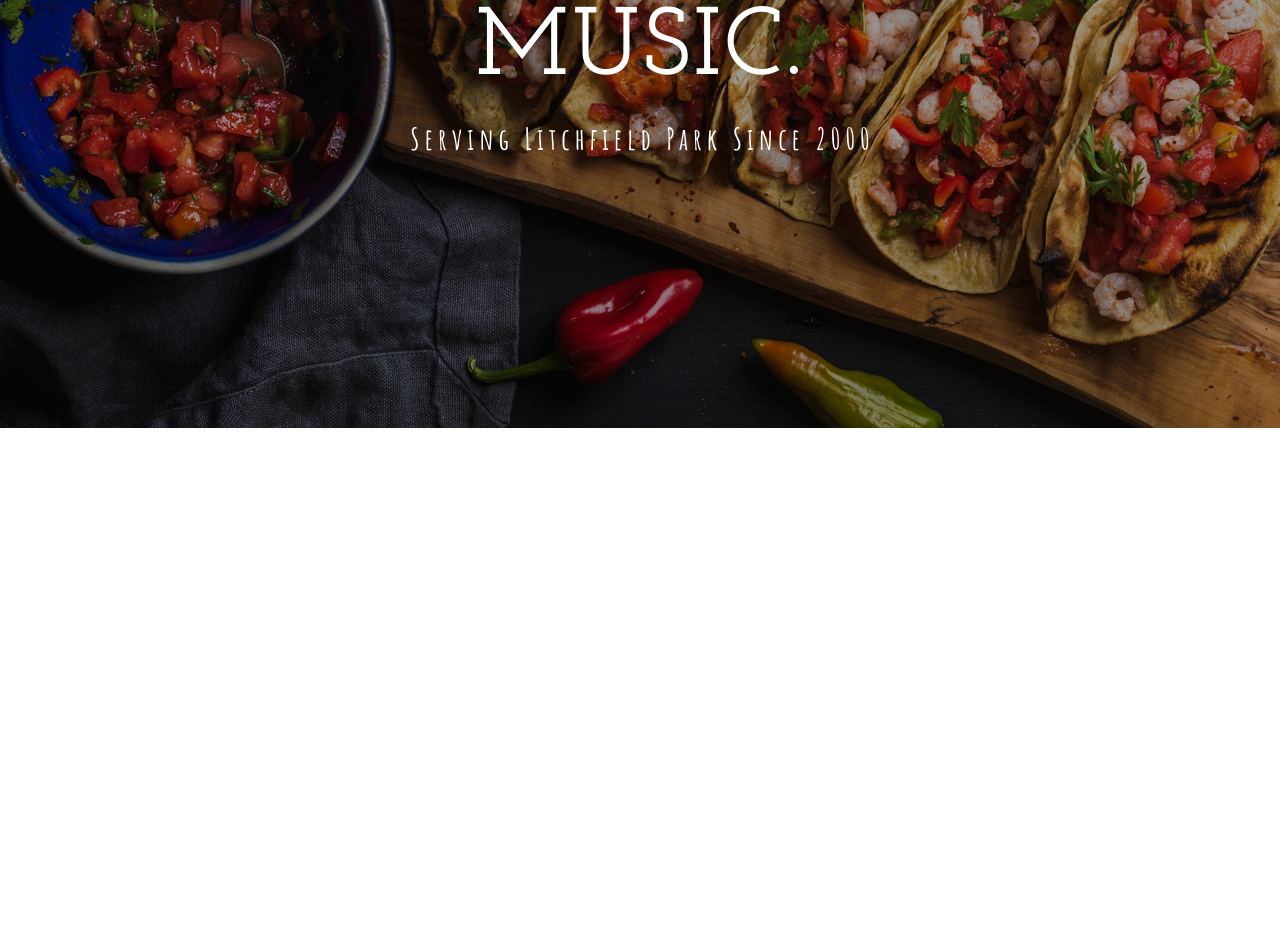
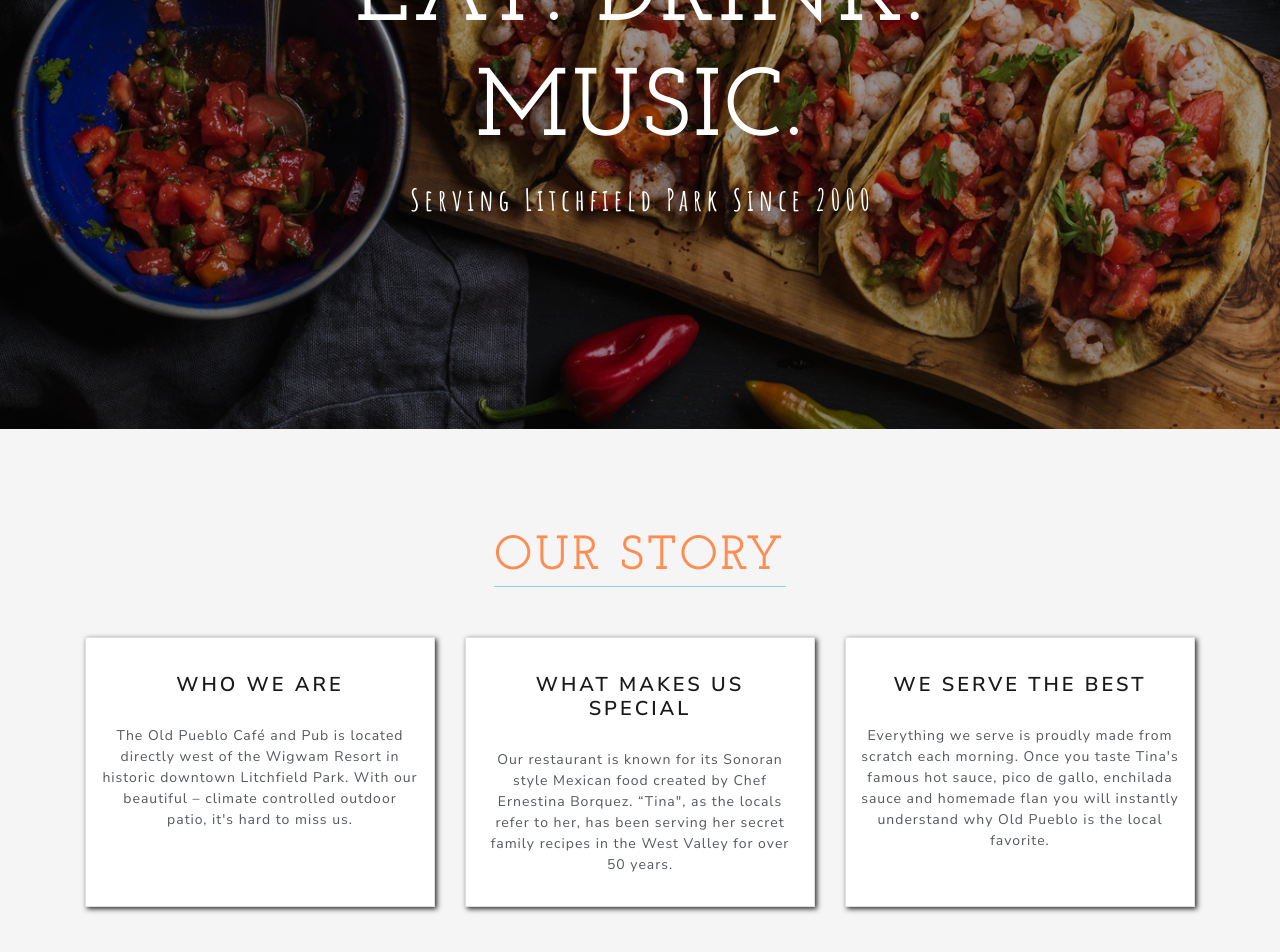
Before and after one commit to schmidgallm/old-pueblo-cafe, a React (Create React App) app: page / in a window 1280 px wide. Shown: the part 372-1324 px from the top of the page. Before the commit the page ends 800 px from the top, so only its background shows below. Built offline with nearby package versions, Linux system fonts and the light colour scheme.

Commit message:
fixed positioning error on hero component and adding about section on landing page

```diff
--- a/public/static/css/style.css
+++ b/public/static/css/style.css
@@ -1,3 +1,12 @@
+/* Root Variables */
+:root {
+  --primary: #fd8d51;
+  --secondary: #85d8d6;
+  --tertiary: #f7e092;
+  --accentPrimary: #fd8d51;
+  --accentSeconday: #8f7485;
+}
+
 * {
   margin: 0;
   padding: 0;
--- a/src/App.js
+++ b/src/App.js
@@ -3,6 +3,7 @@
 import { BrowserRouter as Router, Route, Switch } from 'react-router-dom';
 
 // Components
+import Wrapper from './components/Layout/Wrapper';
 import Navbar from './components/Layout/Navbar';
 import Landing from './components/Pages/Landing';
 import Menu from './components/Pages/Menu';
@@ -16,16 +17,16 @@
     <Router>
       <Fragment>
         <Navbar />
-        <Route exact path='/' component={Landing} />
-        <div className='wrapper'>
+        <Wrapper>
           <Switch>
+            <Route exact path='/' component={Landing} />
             <Route exact path='/menu' component={Menu} />
             <Route exact path='/entertainment' component={Entertainment} />
             <Route exact path='/events' component={Events} />
             <Route exact path='/photos' component={Photos} />
             <Route exact path='/contact' component={Contact} />
           </Switch>
-        </div>
+        </Wrapper>
       </Fragment>
     </Router>
   );
--- a/src/components/Layout/Navbar/Navbar.css
+++ b/src/components/Layout/Navbar/Navbar.css
@@ -1,14 +1,5 @@
 .navbar {
-  width: 100%;
-  position: absolute;
-  top: 0;
-  left: 0;
-  z-index: 5;
   background-color: rgba(0, 0, 0, 0.4);
-}
-
-.nav-wrapper {
-  min-height: auto;
 }
 
 .link-wrapper {
--- a/src/components/Layout/Navbar/Navbar.js
+++ b/src/components/Layout/Navbar/Navbar.js
@@ -8,19 +8,19 @@
 
 const Navbar = () => {
   return (
-    <nav class='navbar navbar-expand-lg navbar-dark bg-primary'>
+    <nav className='navbar navbar-expand-lg navbar-dark bg-primary'>
       <div className='container'>
         <NavLink to='/' className='navbar-brand'>
           <img
             src={Logo}
             width='250'
-            class='d-inline-block align-top'
+            className='d-inline-block align-top'
             alt='old pueblo cafe logo'
             loading='lazy'
           />
         </NavLink>
         <button
-          class='navbar-toggler'
+          className='navbar-toggler'
           type='button'
           data-toggle='collapse'
           data-target='#navbarNav'
@@ -28,11 +28,11 @@
           aria-expanded='false'
           aria-label='Toggle navigation'
         >
-          <span class='navbar-toggler-icon'></span>
+          <span className='navbar-toggler-icon'></span>
         </button>
-        <div class='collapse navbar-collapse' id='navbarNav'>
-          <ul class='navbar-nav ml-auto'>
-            <li class='nav-item'>
+        <div className='collapse navbar-collapse' id='navbarNav'>
+          <ul className='navbar-nav ml-auto'>
+            <li className='nav-item'>
               <NavLink to='/menu' className='nav-link'>
                 Menu
               </NavLink>
--- /dev/null
+++ b/src/components/Layout/Wrapper/Wrapper.css
@@ -0,0 +1,5 @@
+.wrapper {
+  position: relative;
+  margin: 0;
+  padding: 0;
+}
--- /dev/null
+++ b/src/components/Layout/Wrapper/Wrapper.js
@@ -0,0 +1,12 @@
+// Dependencies
+import React from 'react';
+
+// import Wrapper CSS
+import './Wrapper.css';
+
+// Wrapper div to hold any children of that div to inherit its styling
+const Wrapper = (props) => {
+  return <div className='wrapper'>{props.children}</div>;
+};
+
+export default Wrapper;
--- /dev/null
+++ b/src/components/Layout/Wrapper/index.js
@@ -0,0 +1,2 @@
+import Wrapper from './Wrapper';
+export default Wrapper;
--- a/src/components/Pages/Landing/Landing.css
+++ b/src/components/Pages/Landing/Landing.css
@@ -1,8 +1,5 @@
 .landing {
   width: 100%;
   height: 100vh;
-  overflow: hidden;
   position: relative;
-  top: 0;
-  left: 0;
 }
--- a/src/components/Presentational/Hero/Hero.css
+++ b/src/components/Presentational/Hero/Hero.css
@@ -1,24 +1,24 @@
 .hero {
+  width: 100%;
+  height: calc(100vh - 120px);
+  overflow: hidden;
   position: relative;
-  width: 100%;
-  height: 100vh;
 }
 
 .img-container {
-  background-image: url('/static/img/bg1.jpg');
-  background-position: center;
-  background-size: cover;
-  background-repeat: no-repeat;
   width: 100%;
   height: 100%;
-  position: relative;
+  background-image: url('/static/img/bg1.jpg');
+  background-size: cover;
+  background-position: center;
+  background-repeat: no-repeat;
+  overflow: hidden;
 }
 
-.black-bg {
+.overlay {
   position: absolute;
-  top: 50%;
-  left: 50%;
-  transform: translate(-50%, -50%);
+  top: 0;
+  left: 0;
   width: 100%;
   height: 100%;
   background-color: rgba(0, 0, 0, 0.4);
--- a/src/components/Presentational/Hero/Hero.js
+++ b/src/components/Presentational/Hero/Hero.js
@@ -7,12 +7,11 @@
 const Hero = () => {
   return (
     <div className='hero'>
-      <div className='img-container'>
-        <div className='black-bg'></div>
-        <div className='copy-container'>
-          <h1>Eat. Drink. Music.</h1>
-          <p>Serving Litchfield Park Since 2000</p>
-        </div>
+      <div className='img-container'></div>
+      <div className='overlay'></div>
+      <div className='copy-container'>
+        <h1>Eat. Drink. Music.</h1>
+        <p>Serving Litchfield Park Since 2000</p>
       </div>
     </div>
   );
--- a/src/components/Presentational/Intro/Intro.css
+++ b/src/components/Presentational/Intro/Intro.css
@@ -0,0 +1,25 @@
+.intro {
+  padding: 100px 0;
+  text-align: center;
+  background-color: whitesmoke;
+}
+
+.intro h2 {
+  color: var(--primary);
+  margin-bottom: 30px;
+  display: inline-block;
+  border-bottom: 1px solid var(--secondary);
+  font-family: 'Josefin Slab', serif;
+  font-size: 3rem;
+}
+
+.intro .content {
+  margin: 20px auto;
+  box-shadow: 2px 2px 5px #2e2e2e;
+  padding: 15px;
+  min-height: 270px;
+}
+
+.intro .content-title {
+  padding: 20px 0;
+}
--- a/src/components/Presentational/Intro/Intro.js
+++ b/src/components/Presentational/Intro/Intro.js
@@ -6,8 +6,45 @@
 
 const Intro = () => {
   return (
-    <div className='intro container'>
-      <h2>Who We Are</h2>
+    <div className='intro'>
+      <div className='container'>
+        <h2>Our Story</h2>
+        <div className='row'>
+          <div className='col-sm-12 col-lg-4'>
+            <div className='content content1 card'>
+              <h4 className='content-title'>Who We Are</h4>
+              <div className='content-copy'>
+                The Old Pueblo Café and Pub is located directly west of the
+                Wigwam Resort in historic downtown Litchfield Park. With our
+                beautiful – climate controlled outdoor patio, it's hard to miss
+                us.
+              </div>
+            </div>
+          </div>
+          <div className='col-sm-12 col-lg-4'>
+            <div className='content content2 card'>
+              <h4 className='content-title'>What Makes Us Special</h4>
+              <div className='content-copy'>
+                Our restaurant is known for its Sonoran style Mexican food
+                created by Chef Ernestina Borquez. “Tina", as the locals refer
+                to her, has been serving her secret family recipes in the West
+                Valley for over 50 years.
+              </div>
+            </div>
+          </div>
+          <div className='col-sm-12 col-lg-4'>
+            <div className='content content3 card'>
+              <h4 className='content-title'>We Serve The Best</h4>
+              <div className='content-copy'>
+                Everything we serve is proudly made from scratch each morning.
+                Once you taste Tina's famous hot sauce, pico de gallo, enchilada
+                sauce and homemade flan you will instantly understand why Old
+                Pueblo is the local favorite.
+              </div>
+            </div>
+          </div>
+        </div>
+      </div>
     </div>
   );
 };
```
